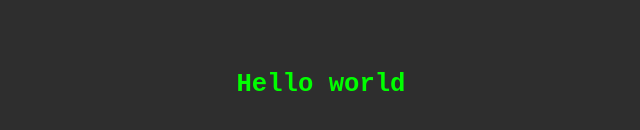
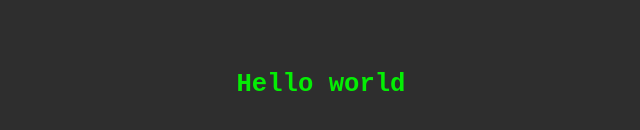
Before and after one commit to abhik2207/test-2, a plain HTML site: page index.html in a window 1280 px wide. Shown: the part 316-446 px from the top of the page, 319-959 px from the left. Drawn offline with Linux system fonts and the light colour scheme.

Commit message:
Third commit

```diff
--- a/style.css
+++ b/style.css
@@ -20,7 +20,7 @@ html, body {
 }
 
 #paragraph {
-    color: rgb(0, 255, 0);
+    color: rgb(4, 238, 4);
     font-size: 2vmax;
     font-weight: 600;
 }
```
